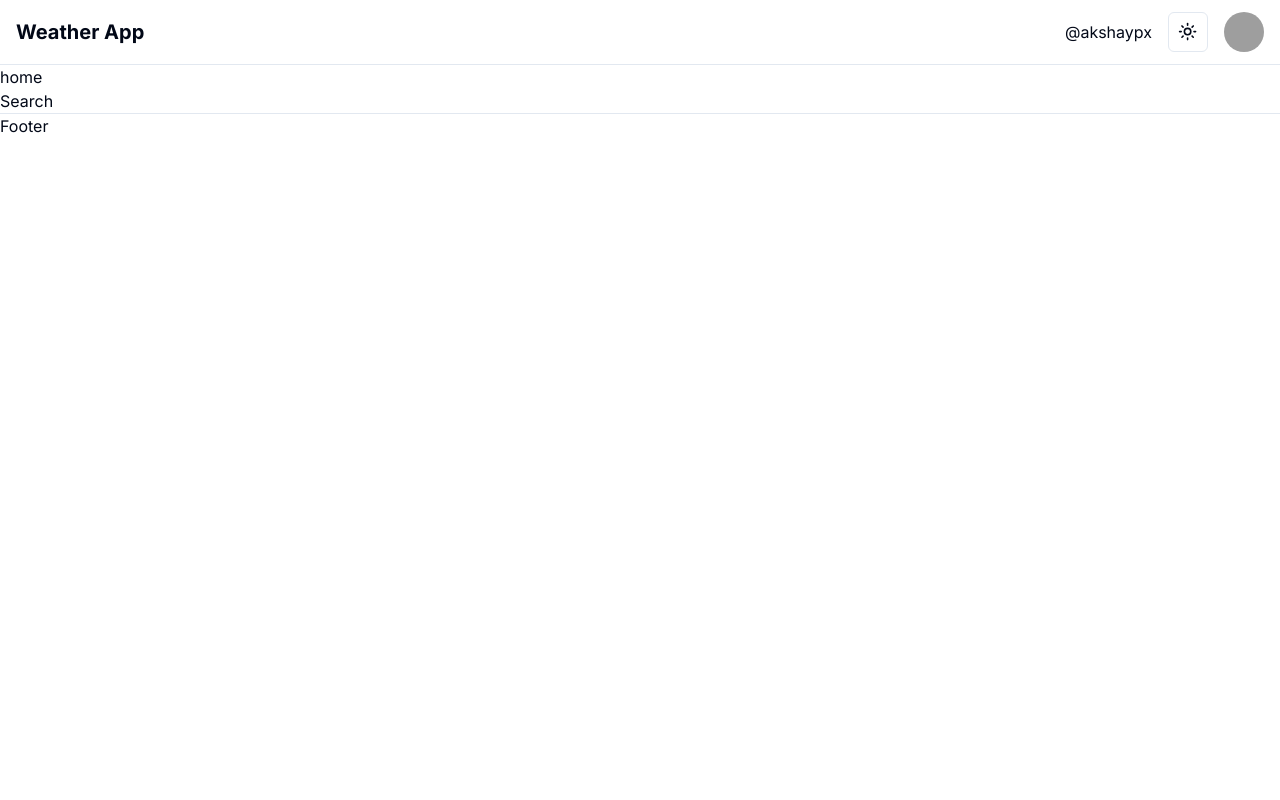
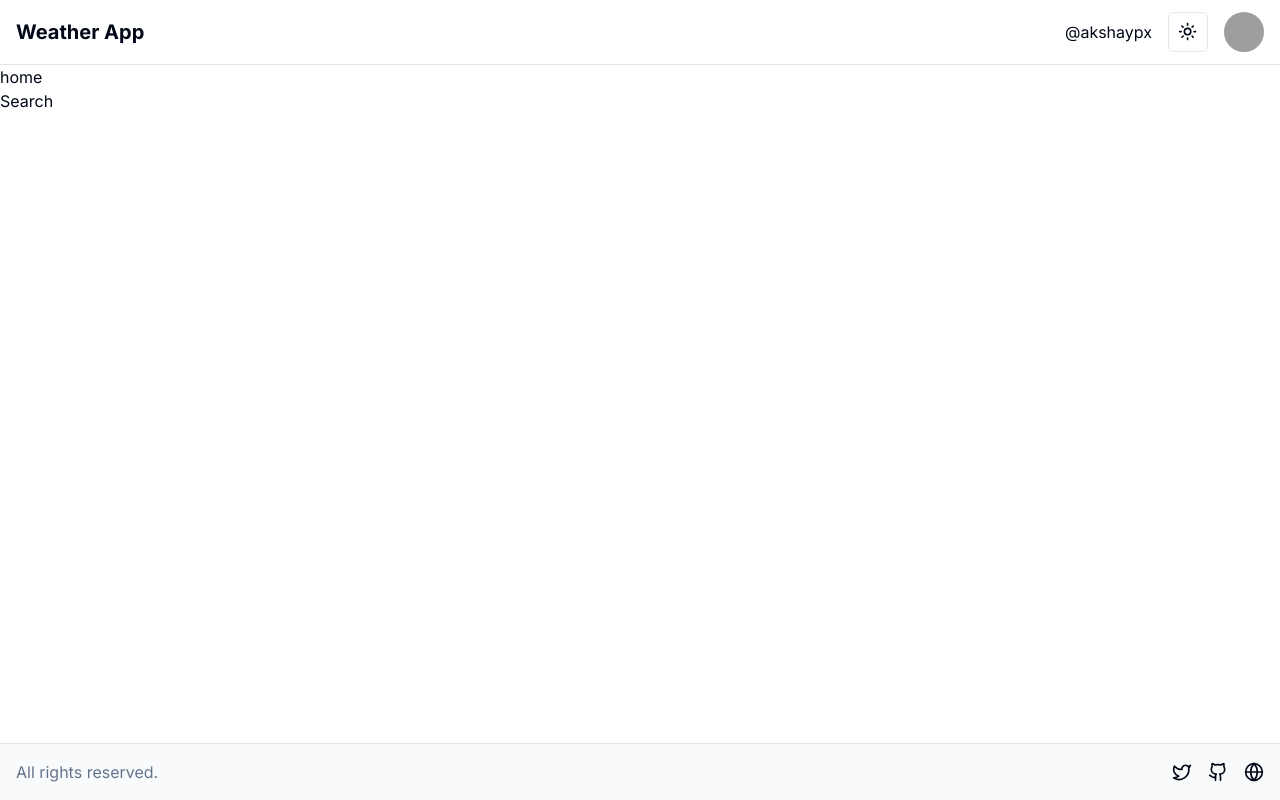
Before and after one commit to akshaypx/weather-next, a Next.js app: page / in a window 1280 px wide. Built offline with nearby package versions, Linux system fonts and the light colour scheme; grey boxes are pictures that could not be loaded.

Commit message:
feat: footer with links.

```diff
--- a/app/layout.tsx
+++ b/app/layout.tsx
@@ -38,12 +38,16 @@ export default function RootLayout({
           enableSystem
           disableTransitionOnChange
         >
+          <div className="flex h-screen flex-col">
             <Header />
             <Separator />
             {children}
+            <div className="flex-1">
               <Search />
+            </div>
             <Separator />
             <Footer />
+          </div>
         </ThemeProvider>
       </body>
     </html>
--- a/components/Footer/Footer.tsx
+++ b/components/Footer/Footer.tsx
@@ -1,9 +1,19 @@
+import { Github, Globe, Twitter } from "lucide-react";
 import React from "react";
 
 type Props = {};
 
 const Footer = (props: Props) => {
-  return <div>Footer</div>;
+  return (
+    <div className="bg-primary-foreground p-4 flex gap-4 justify-between items-center">
+      <p className="text-muted-foreground">All rights reserved.</p>
+      <div className="flex gap-4 justify-center items-center">
+        <Twitter href="https://twitter.com/pxdev0" size={20} />
+        <Github href="https://github.com/akshaypx" size={20} />
+        <Globe href="https://portfolio-2023-drab-nu.vercel.app/" size={20} />
+      </div>
+    </div>
+  );
 };
 
 export default Footer;
```
Lines whose indentation alone changed are shown as unchanged.
